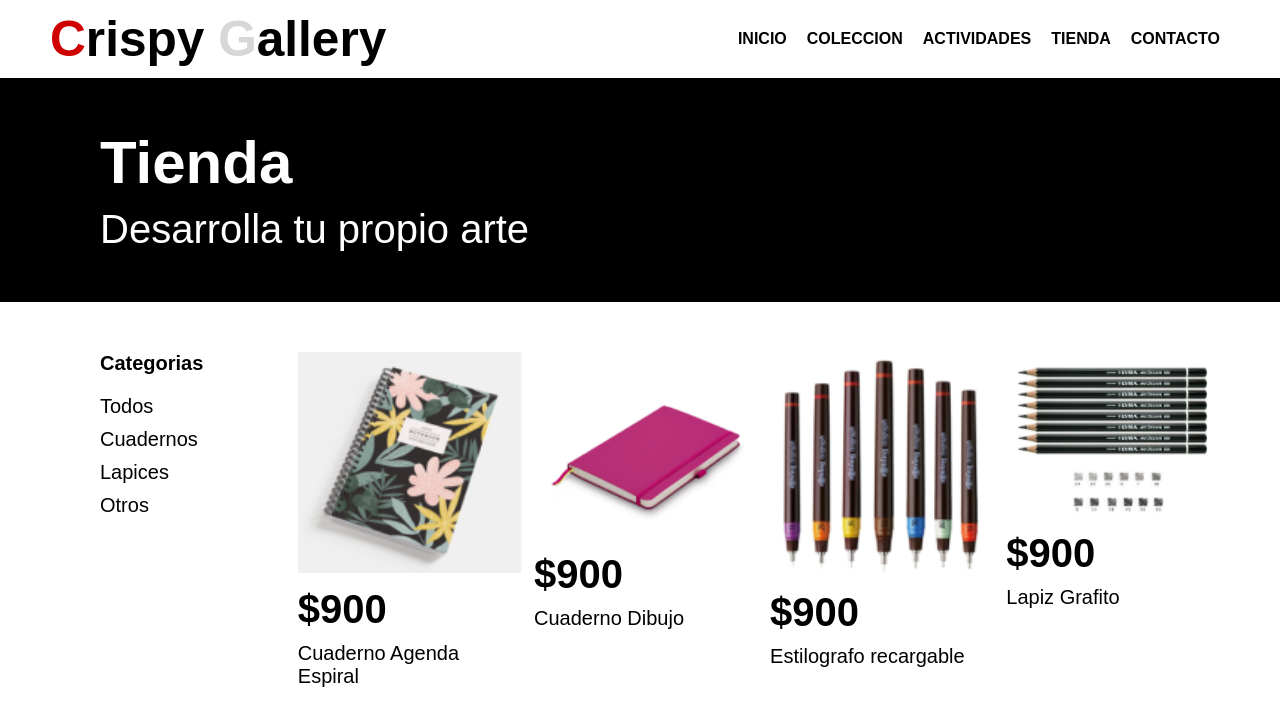
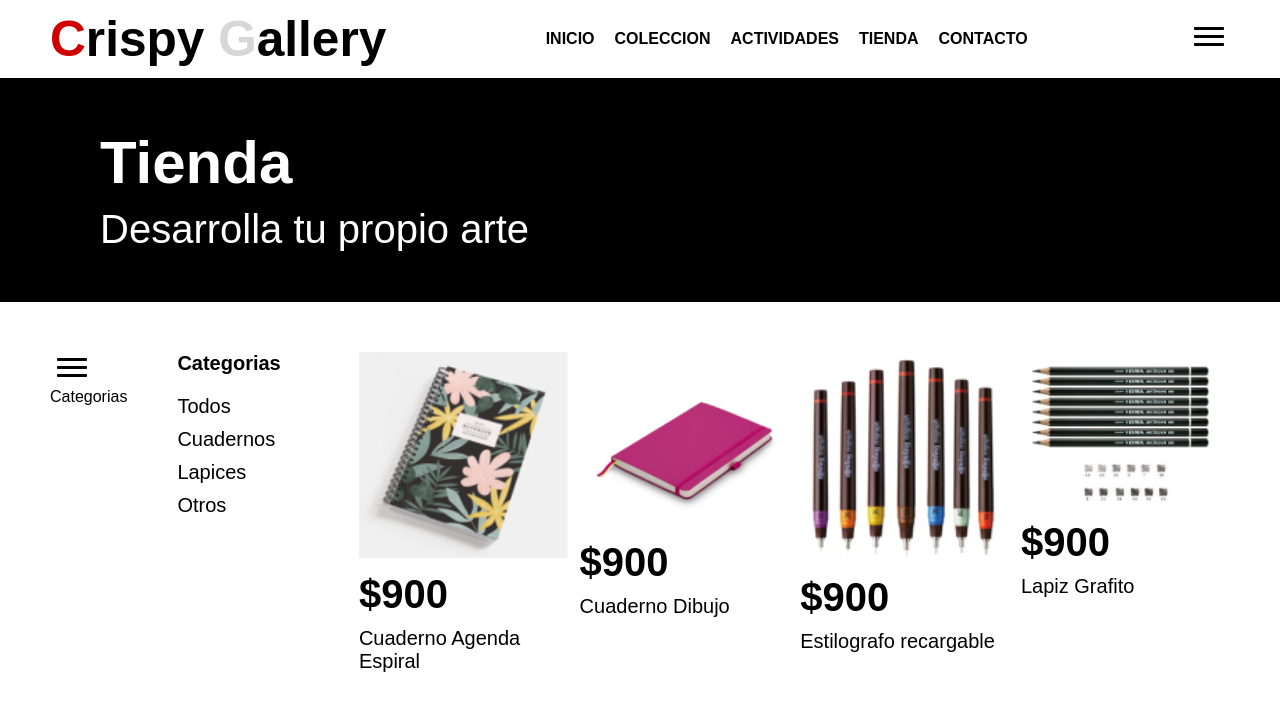
Before and after one commit to cristhianpabon/WebDevelopment, a plain HTML site: page pages/store.html in a window 1280 px wide. Shown: the top 720 px of the page. Drawn offline with Linux system fonts and the light colour scheme.

Commit message:
Agregando el boton hamburguesa/menu/bar al navbar y a los filtros en todos las paginas

```diff
--- a/pages/store.html
+++ b/pages/store.html
@@ -21,6 +21,9 @@
           <li class="grow"><a href="store.html">TIENDA</a></li>
           <li class="grow"><a href="contact.html">CONTACTO</a></li>
         </ul>
+        <div class="menubar" for="">
+          <img src="../img/menu.png" alt="navbar menu icon" />
+        </div>
       </nav>
       <div class="blackBanner">
         <div class="blackBannerContent">
@@ -31,6 +34,10 @@
     </header>
     <main class="storePage">
       <div class="storePageContent">
+        <ul class="filterMenuIcon">
+          <li><img src="../img/menu.png" alt="navbar menu icon" /></li>
+          <li>Categorias</li>
+        </ul>
         <ul class="storePageFilter">
           <li>Categorias</li>
           <li class="bolder">Todos</li>
```
Also changed, not shown: index.html (+3 -0 lines), pages/activities.html (+7 -0 lines), pages/colection.html (+7 -0 lines), pages/contact.html (+3 -0 lines).
